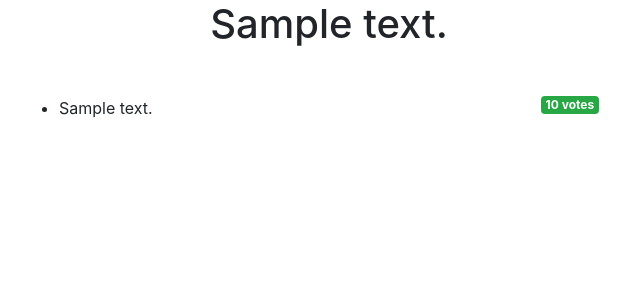
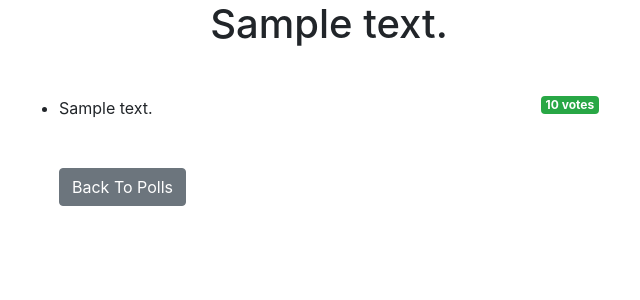
Before and after one commit to Arpik/Pollster_Project, a Django app: template pollster/templates/polls/results.html in a window 1280 px wide. Shown: the top 300 px of the page, without its empty margins (311-951 px from the left). Run offline with Django 3.2, Linux system fonts and the light colour scheme; the template is opened without the code that fills it: most values are stand-ins (such as "Sample title", 1, 10 or a date in 2020); some libraries are stand-ins or nearby versions.

Commit message:
Added Back To Polls button with refernce to index view.

```diff
--- a/pollster/templates/polls/results.html
+++ b/pollster/templates/polls/results.html
@@ -11,4 +11,7 @@
             </li>
         {% endfor %}
     </ul>
+
+    <a class = "btn btn-secondary" href = "{% url 'polls:index' %}"> Back To Polls </a>
+
 {% endblock %}
```
